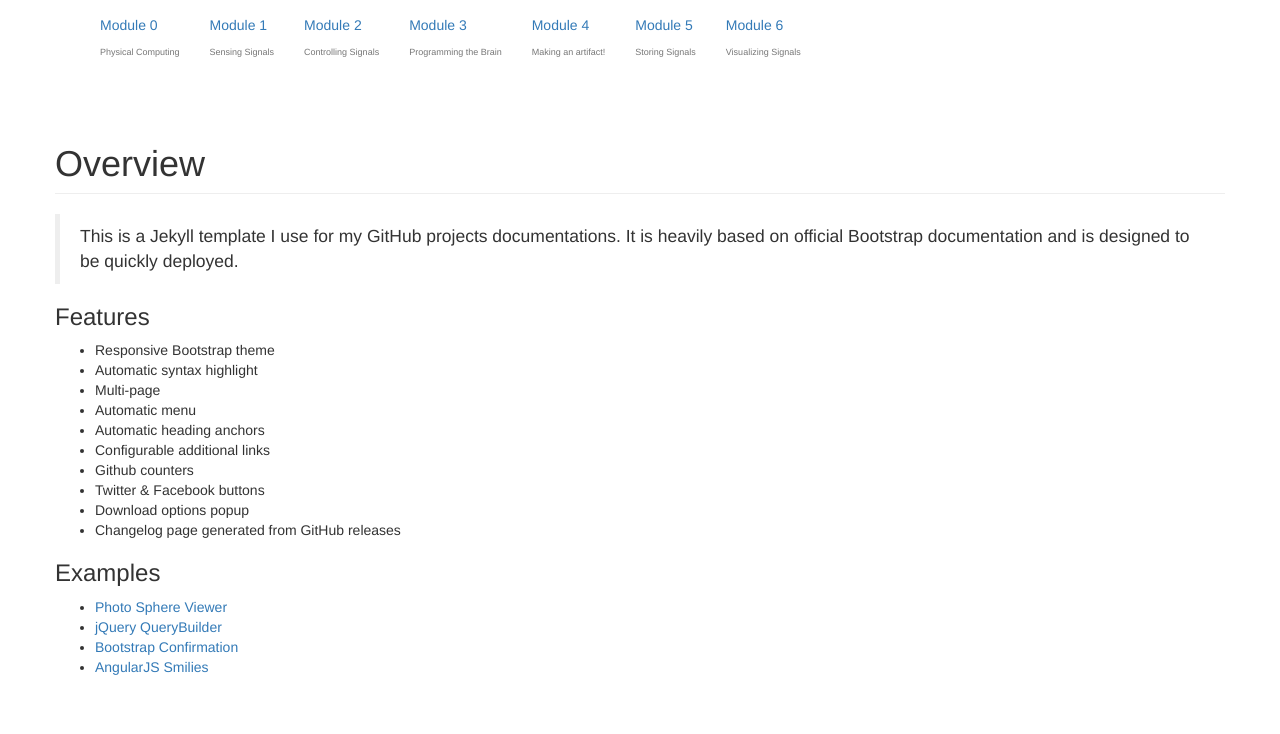
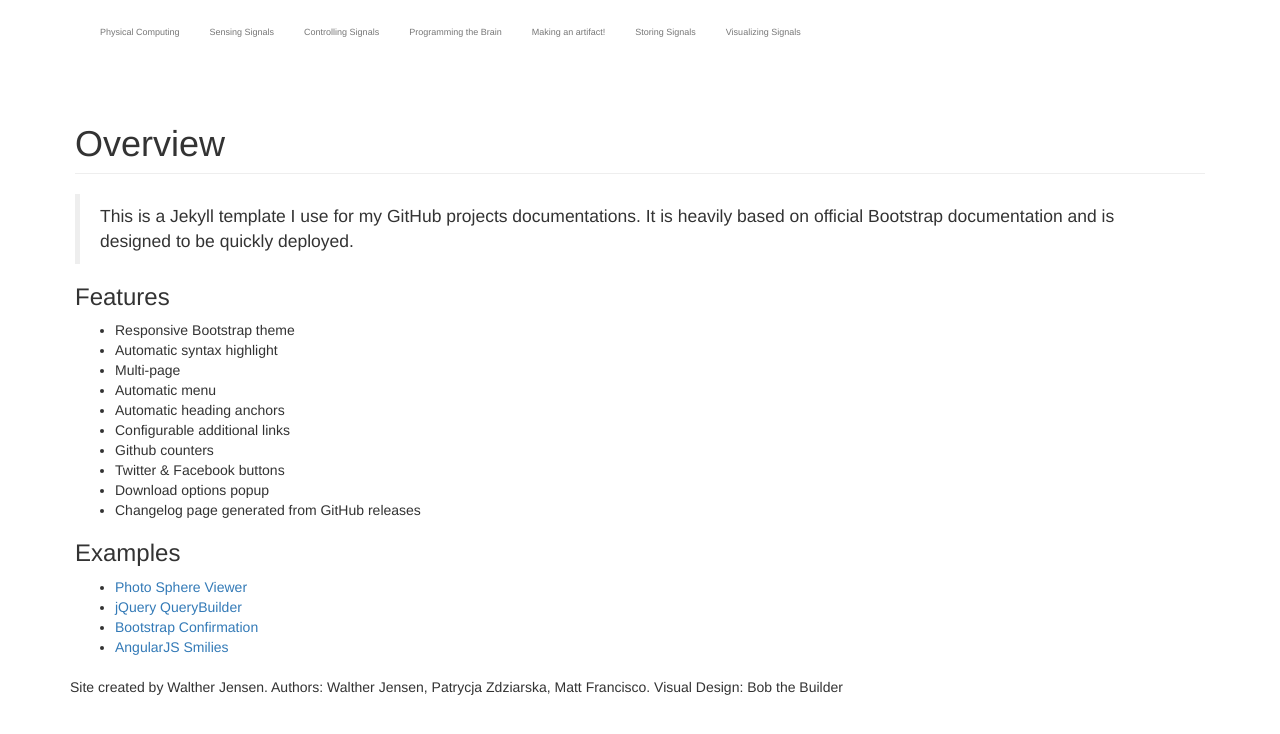
Before and after one commit to physicalcomputing101/physicalcomputing101.github.io, a Jekyll site: the page built from index.html, in a window 1280 px wide. Shown: the top 734 px of the page. Built offline with Jekyll 4.4.1, drawn with Linux system fonts in a browser that asks for light colours; nearby versions of some CDN libraries.

Commit message:
- Styling fixes for Mobile

```diff
--- a/_layouts/default.html
+++ b/_layouts/default.html
@@ -46,7 +46,7 @@
       <nav class="collapse navbar-collapse bs-navbar-collapse" role="navigation">
         <ul class="nav navbar-nav">{% if site.customNavBar %}{% include navbar.html %}{% else %}{% assign sorted_pages = site.pages | sort:"name" %}{% for p in sorted_pages %}{% if p.isHome != true and p.hide != true and p.title != '' %}
             <li {% if page.title == p.title %}class="active"{% endif %}>
-              <a href="{{site.github.url}}{{p.url}}">{{p.title}}<h6><small>{{p.description}}</small></h6></a>
+              <a href="{{site.github.url}}{{p.url}}"><!--{{p.title}}--><h6><small>{{p.description}}</small></h6></a>
             </li>{% endif %}{% endfor %}{% endif %}
         </ul>
         <ul class="nav navbar-nav navbar-right">
@@ -95,7 +95,7 @@
   {% endif %} -->
 
   <div class="container bs-docs-container">
-    <div class="row">
+    <div class="row" style="margin-left: 5px; margin-right: 5px">
       <!-- Content
       =========================================== -->
       <!-- <div class="col-md-9" role="main"> -->
@@ -170,6 +170,7 @@
         <li><a href="{{l.url}}">{{l.title}}</a></li>
       {% endfor %}
       </ul> -->
+      <p>Site created by Walther Jensen. Authors: Walther Jensen, Patrycja Zdziarska, Matt Francisco. Visual Design: Bob the Builder</p>
     </div>
   </footer>
 
--- a/module0.html
+++ b/module0.html
@@ -10,8 +10,8 @@ isHome: false
 {% include lorem.html %}
 
 <center><figure class="figure">
-  <img src="https://tangiblejs.com/wp-content/uploads/2015/05/physical-computing-system.png" class="figure-img img-fluid rounded" alt="A generic square placeholder image with rounded corners in a figure.">
-  <figcaption class="figure-caption">A caption for the above image.[<a href="#ref1">1</a>]</figcaption>
+  <img src="https://tangiblejs.com/wp-content/uploads/2015/05/physical-computing-system.png" class="figure-img img-fluid rounded" style="width: 100%; height: auto;" alt="A generic square placeholder image with rounded corners in a figure.">
+  <figcaption class="figure-caption">A caption for the above image bob.[<a href="#ref1">1</a>]</figcaption>
 </figure></center>
 
 </section>
```
Also changed, not shown: 8 other files.
